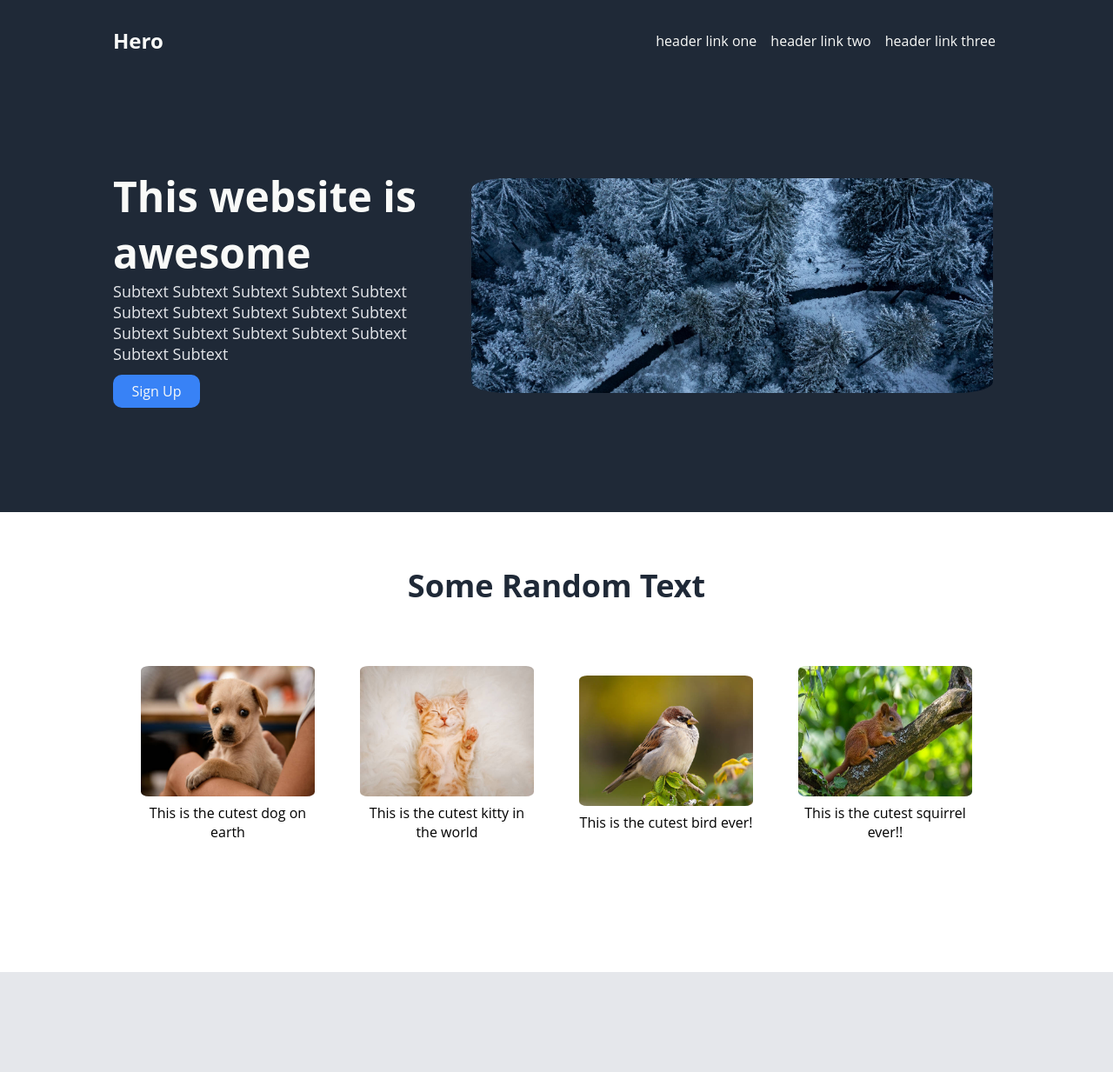
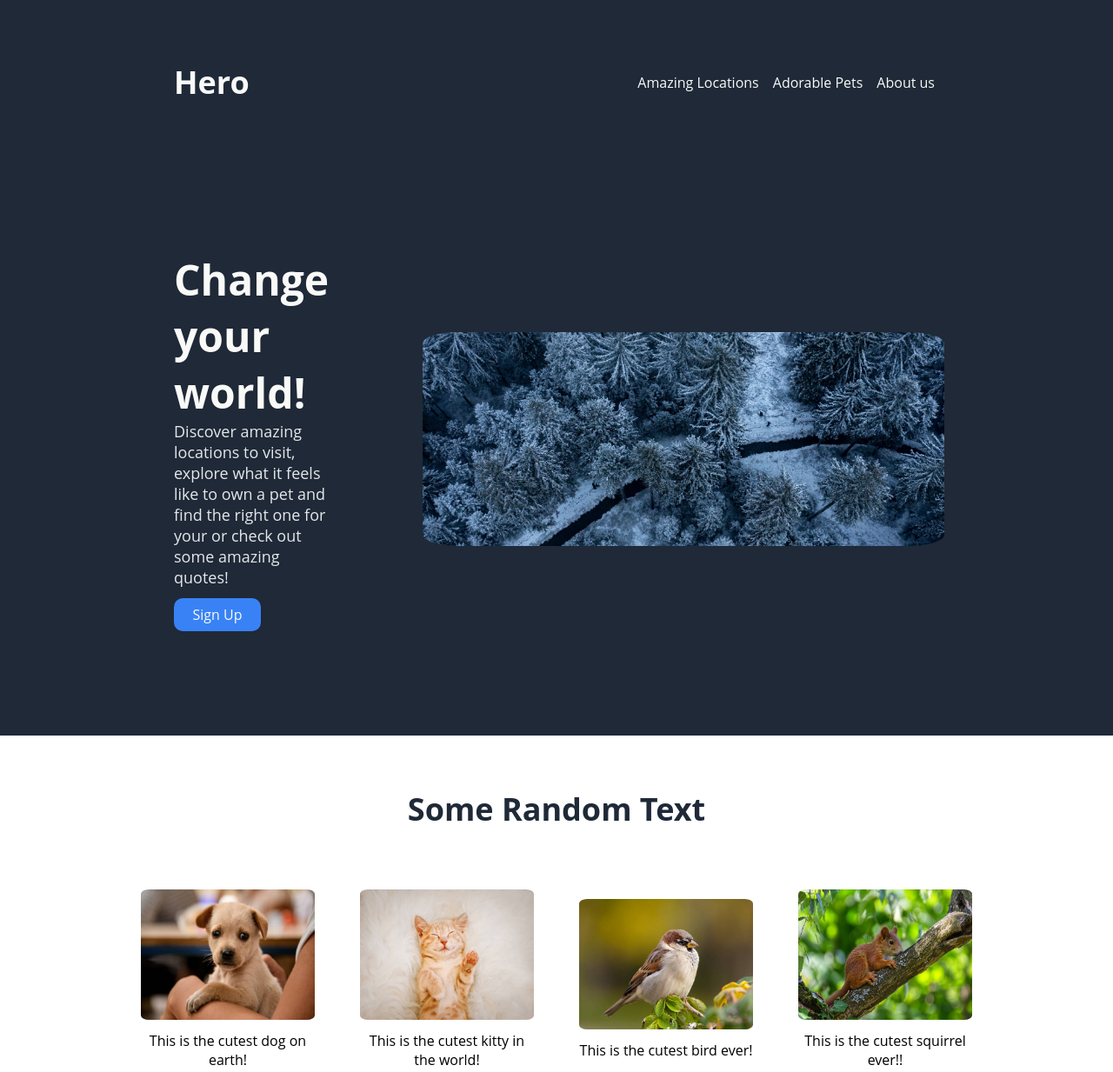
Before and after one commit to Apostolos-Eleftheriou/hero, a plain HTML site: page index.html in a window 1280 px wide. Shown: the top 1233 px of the page at 87% size. Drawn offline with Linux system fonts and the light colour scheme.

Commit message:
finished

```diff
--- a/index.html
+++ b/index.html
@@ -12,17 +12,18 @@
         <div class="header-logo">Hero</div>
         <div class="header-links">
             <ul>
-                <li><a class="link" href="#">header link one</a></li>
-                <li><a class="link" href="##">header link two</a></li>
-                <li><a class="link" href="###">header link three</a></li>
+                <li><a class="link" href="#">Amazing Locations</a></li>
+                <li><a class="link" href="##">Adorable Pets</a></li>
+                <li><a class="link" href="###">About us</a></li>
             </ul>
         </div>
     </div>
     <div class="main-one">
         <div class="main-one-left">
-            <div class="main-one-left-header">This website is awesome</div>
-            <div class="main-one-left-subtext">Subtext Subtext Subtext Subtext Subtext Subtext Subtext Subtext Subtext
-                Subtext Subtext Subtext Subtext Subtext Subtext Subtext Subtext </div>
+            <div class="main-one-left-header">Change your world!</div>
+            <div class="main-one-left-subtext">Discover amazing locations to visit,
+                explore what it feels like to own a pet and find the right one for your
+            or check out some amazing quotes!</div>
             <button class="header-button"><a href="##">Sign Up</a></button>
         </div>
         <div class="main-one-right"> <img src="images/white-forest.jpg" width="600px" loading="lazy" alt="white-forest">
@@ -31,19 +32,19 @@
     <div class="main-two-info">Some Random Text</div>
     <div class="main-two">
         <div class="main-two-imgs">
-            <img src="images/dog.jpg" height="150x" width="200px" alt="cute dog">
-            <div class="main-two-text">This is the cutest dog on earth</div>
+            <a href="#"><img src="images/dog.jpg" height="150x" width="200px" alt="cute dog"></a>
+            <div class="main-two-text">This is the cutest dog on earth!</div>
         </div>
         <div class="main-two-imgs">
-            <img src="images/kitty.jpg" height="150x" width="200px" alt="cute kitty">
-            <div class="main-two-text">This is the cutest kitty in the world</div>
+            <a href="#"><img src="images/kitty.jpg" height="150x" width="200px" alt="cute kitty"></a>
+            <div class="main-two-text">This is the cutest kitty in the world!</div>
         </div>
         <div class="main-two-imgs">
-            <img src="images/bird.jpg" height="150x" width="200px" alt="cute bird">
+            <a href="#"><img src="images/bird.jpg" height="150x" width="200px" alt="cute bird"></a>
             <div class="main-two-text">This is the cutest bird ever!</div>
         </div>
         <div class="main-two-imgs">
-            <img src="images/squirrel.jpg" height="150x" width="200px" alt="cute squirrel">
+            <a href="#"><img src="images/squirrel.jpg" height="150x" width="200px" alt="cute squirrel"></a>
             <div class="main-two-text">This is the cutest squirrel ever!!</div>
         </div>
     </div>
--- a/style.css
+++ b/style.css
@@ -10,7 +10,9 @@
     align-items: center;
     justify-content: space-between;
     background-color: #1F2937;
-    padding: 30px;
+    padding: 70px;
+    padding-left: 100px;
+    padding-right: 100px;
 }
 
 .header-logo, .main-one-left {
@@ -22,7 +24,7 @@
 }
 
 .header-logo {
-    font-size: 24px;
+    font-size: 36px;
     color: #F9FAF8;
     font-weight: bold;
 }
@@ -48,13 +50,18 @@ a {
     align-items: center;
     justify-content: space-between;
     flex-flow: row nowrap;
-    padding: 30px;
+    padding: 70px;
     padding-top: 100px;
     padding-bottom: 120px;
+    padding-left: 100px;
+    padding-right: 100px;
+    gap: 100px;
+}
 }
 
 .main-one-left {
-    width: 600px;
+    /* width: 400px;
+    height: 300px; */
 }
 
 .main-one-left-header {
@@ -126,7 +133,7 @@ img {
 }
 
 .main-three-text {
-    font-size: 36px;
+    font-size: 32px;
     font-style: italic;
     font-weight: lighter;
     color: #1F2937;
@@ -149,7 +156,10 @@ img {
     border: solid 1px #3882f6;
     margin: 200px;
     padding: 30px;
-    border-radius: 3%;
+    border-radius: 1%;
+    margin-left: 500px;
+    margin-right: 500px;
+    color: #E5E7EB;
 }
 
 .footer-button {
@@ -163,3 +173,8 @@ img {
     text-align: center;
     border: 2px solid #F9FAF8;
 }
+
+.footer-header-text {
+    font-size: 22px;
+    font-weight: bold;
+}
```
